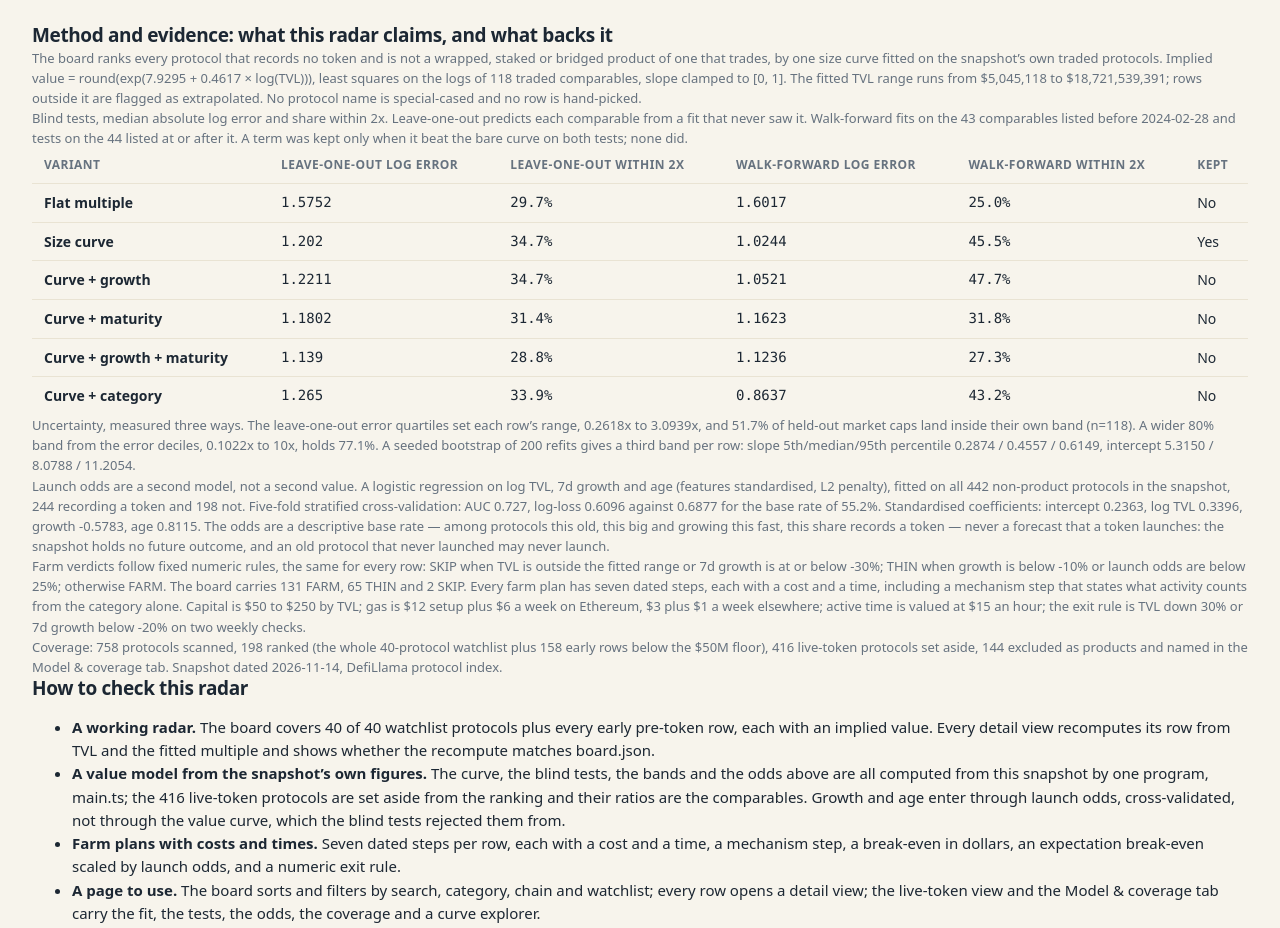
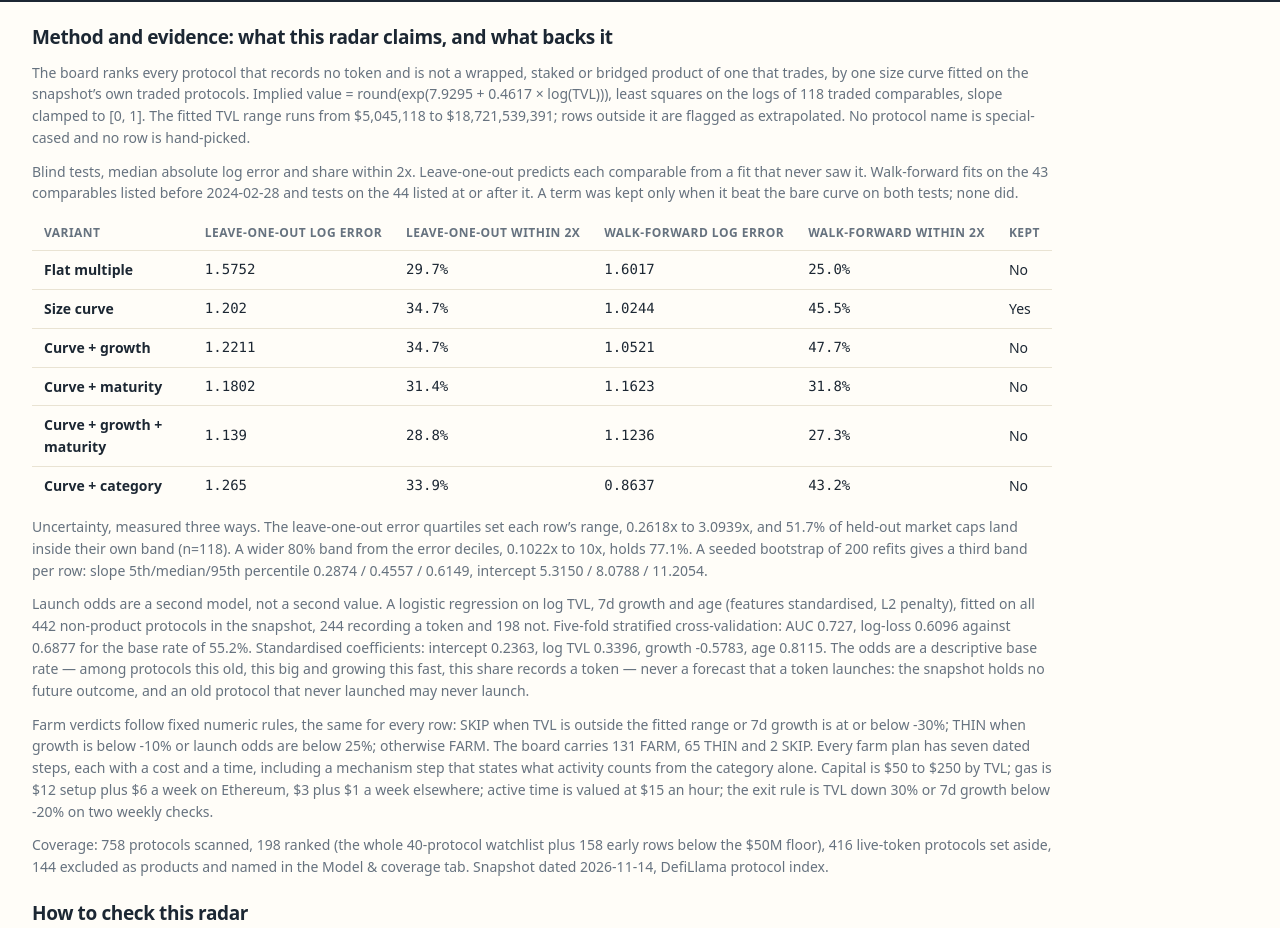
Before and after one commit to arukh89/token-radar-01, a plain HTML site: page dashboard/index.html in a window 1280 px wide. Shown: the top 928 px of the page. Drawn offline with Linux system fonts and the light colour scheme; a script that the page names is missing.

Commit message:
Radar v3: styles for the method and evidence section

```diff
--- a/dashboard/app.css
+++ b/dashboard/app.css
@@ -180,6 +180,14 @@ tbody tr[data-selected="true"] { background: var(--teal-soft); }
 .total { border: 1px solid var(--line); border-radius: var(--radius); padding: var(--s2) var(--s3); font-size: 13px; }
 .total b { font-family: var(--font-num); }
 .footer { padding: var(--s5) 0 var(--s2); color: var(--muted); font-size: 13px; display: grid; gap: var(--s2); }
+.method { border-top: 2px solid var(--ink); background: var(--surface); }
+.method .shell { padding-top: var(--s5); }
+.method h2 { margin-top: var(--s5); }
+.method h2:first-child { margin-top: 0; }
+.method p { margin-top: var(--s3); max-width: 1020px; font-size: 14px; }
+.method .table-wrap { margin-top: var(--s3); max-width: 1020px; }
+.method ul { margin: var(--s3) 0 0; padding-left: var(--s5); display: grid; gap: var(--s2); max-width: 1020px; }
+.method li::marker { color: var(--amber); }
 
 @media (max-width: 900px) {
   .shell { padding: var(--s4); }
```
